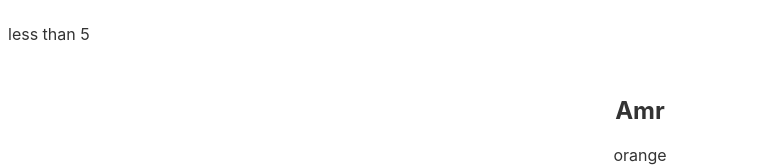
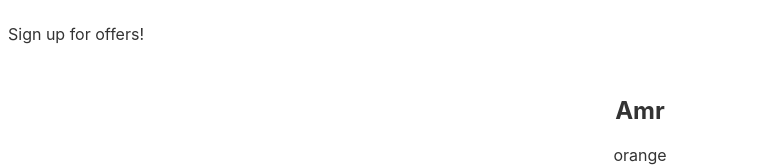
Before and after one commit to Omar125Radwan/myproject, a Svelte app: page / in a window 1280 px wide. Shown: the top 167 px of the page, without its empty margins (0-760 px from the left). Built offline with nearby package versions, Linux system fonts and the light colour scheme.

Commit message:
svelte components

```diff
--- a/src/App.svelte
+++ b/src/App.svelte
@@ -1,4 +1,5 @@
 <script>
+	import Modal from "./Modal.svelte";
 	let pepole = [
 		{name: 'Amr', beltColor: 'orange', age: 17, id: 1},
 		{name: 'Omar', beltColor: 'black', age: 23, id: 2},
@@ -12,14 +13,7 @@
 	let num = 4;
 </script>
 
-{#if num > 20}
-	<p>Greater than 20</p>
-{:else if num > 5}
-	<p>Greater than 5</p>
-{:else}
-	<p>less than 5</p>
-{/if}
-
+<Modal />
 <main>
 	{#each pepole as person (person.id)}
 		<div>
--- /dev/null
+++ b/src/Modal.svelte
@@ -0,0 +1,15 @@
+<script>
+  let showModal = true;
+</script>
+
+{#if showModal}
+<div class="backdrop">
+  <div class="modal">
+    <p>Sign up for offers!</p>
+  </div>
+</div>
+{/if}
+
+<style>
+
+</style>
```
